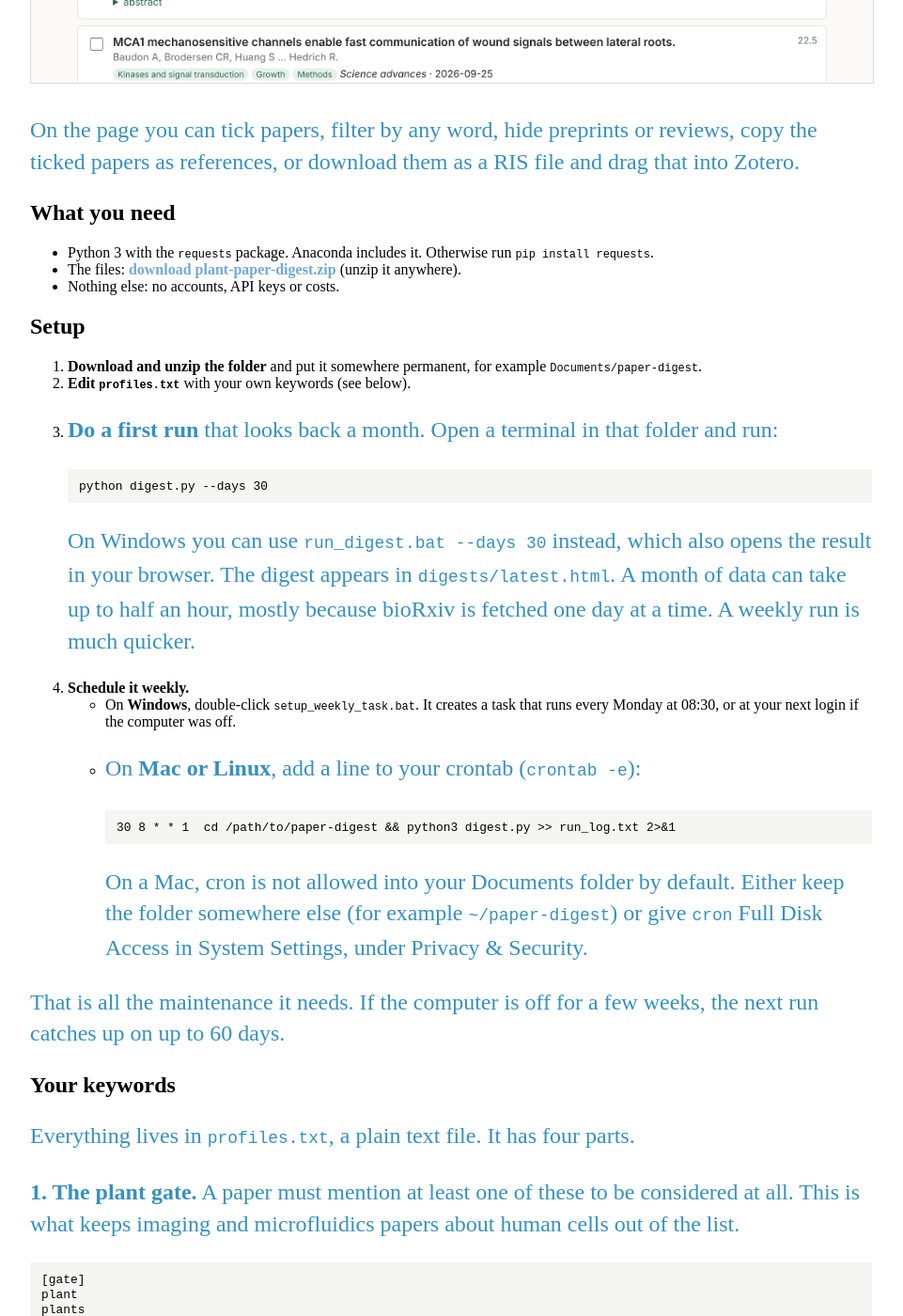
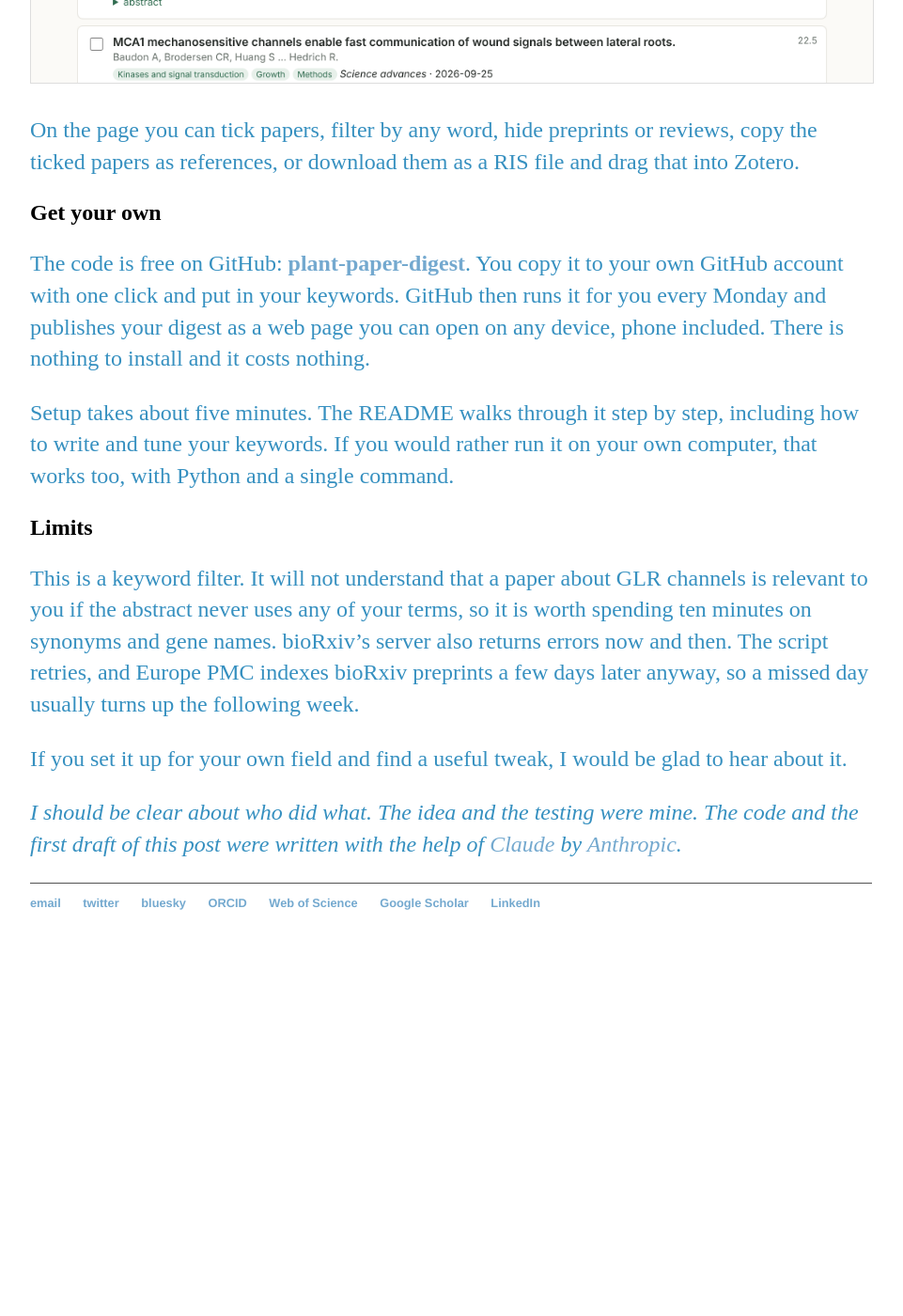
Before and after one commit to milanzupunski/milanzupunski.github.io, a Jekyll site: the page built from _posts/2026-10-08-plant-paper-digest.md, in a window 1280 px wide and 1400 px high, scrolled down 1852 px. Shown: the whole window at 94% size, without its empty margins (160-1121 px from the left). Built offline with Jekyll 4.4.1, drawn with Linux system fonts in a browser that asks for light colours; after the commit the page ends 2880 px from its top, so only the background shows below that; some of the changed text lies outside the part shown.

Commit message:
Paper digest post: point to the GitHub template
Setup instructions now live in the plant-paper-digest README; the
post keeps the story and links there. Removes the old zip bundle.

Co-Authored-By: Claude Opus 5.5 <noreply@anthropic.com>
Claude-Session: https://claude.ai/code/session_01EVEu49wjJq7UUv7ciGitSx

````diff
--- a/_posts/2026-10-08-plant-paper-digest.md
+++ b/_posts/2026-10-08-plant-paper-digest.md
@@ -16,7 +16,7 @@ For a while now I have had the feeling that I am losing track of the plant biolo
 
 The reason is fairly simple. Social media shows you what someone decided to post, and search engines show you what is popular. Neither gives you a complete list of what was published last week. So I built a small script that goes to the indexing databases directly, filters by keywords, and gives me one page per week that I can curate in about twenty minutes.
 
-Here is how it works and how to set it up for your own field.
+Here is how it works, and how to get your own.
 
 ## What it does
 
@@ -34,112 +34,11 @@ On my first 30-day test run, the three sources returned about 18,000 unique reco
 
 On the page you can tick papers, filter by any word, hide preprints or reviews, copy the ticked papers as references, or download them as a RIS file and drag that into Zotero.
 
-## What you need
+## Get your own
 
-- Python 3 with the `requests` package. Anaconda includes it. Otherwise run `pip install requests`.
-- The files: **[download plant-paper-digest.zip](/docs/assets/plant-paper-digest.zip)** (unzip it anywhere).
-- Nothing else: no accounts, API keys or costs.
+The code is free on GitHub: **[plant-paper-digest](https://github.com/milanzupunski/plant-paper-digest)**. You copy it to your own GitHub account with one click and put in your keywords. GitHub then runs it for you every Monday and publishes your digest as a web page you can open on any device, phone included. There is nothing to install and it costs nothing.
 
-## Setup
-
-1. **Download and unzip the folder** and put it somewhere permanent, for example `Documents/paper-digest`.
-2. **Edit `profiles.txt`** with your own keywords (see below).
-3. **Do a first run** that looks back a month. Open a terminal in that folder and run:
-
-   ```
-   python digest.py --days 30
-   ```
-
-   On Windows you can use `run_digest.bat --days 30` instead, which also opens the result in your browser. The digest appears in `digests/latest.html`. A month of data can take up to half an hour, mostly because bioRxiv is fetched one day at a time. A weekly run is much quicker.
-
-4. **Schedule it weekly.**
-   - On **Windows**, double-click `setup_weekly_task.bat`. It creates a task that runs every Monday at 08:30, or at your next login if the computer was off.
-   - On **Mac or Linux**, add a line to your crontab (`crontab -e`):
-
-     ```
-     30 8 * * 1  cd /path/to/paper-digest && python3 digest.py >> run_log.txt 2>&1
-     ```
-
-     On a Mac, cron is not allowed into your Documents folder by default. Either keep the folder somewhere else (for example `~/paper-digest`) or give `cron` Full Disk Access in System Settings, under Privacy & Security.
-
-That is all the maintenance it needs. If the computer is off for a few weeks, the next run catches up on up to 60 days.
-
-## Your keywords
-
-Everything lives in `profiles.txt`, a plain text file. It has four parts.
-
-**1. The plant gate.** A paper must mention at least one of these to be considered at all. This is what keeps imaging and microfluidics papers about human cells out of the list.
-
-```
-[gate]
-plant
-plants
-Arabidopsis
-rice
-seedling*
-chloroplast*
-# add your organisms here
-```
-
-**2. Topic sections.** Each section becomes a heading in the digest. A paper goes into the section where it scores highest. Put your own topics here:
-
-```
-[section: YOUR TOPIC 1]
-your term | 2
-another term* | 1
-ACRONYM | 1.5
-
-[section: YOUR TOPIC 2]
-...
-```
-
-Some rules for writing terms:
-
-| You write | It matches |
-|---|---|
-| `root hair` | "root hair" and "root-hair" |
-| `stoma*` | stoma, stomata, stomatal |
-| `ROS` | only uppercase ROS (all-caps terms are case-sensitive) |
-| <code>calcium &#124; 2</code> | weight 2 (the default is 1) |
-| `re:PIN\d+` | a regular expression, here PIN1, PIN2 and so on |
-
-A term found in the title counts double. Give broad words like "growth" or "development" a low weight (0.5) and the specific ones you really care about a high weight (2 to 3). In my file, terms like GCaMP, RootChip and extracellular ATP carry the most weight.
-
-**3. Boosts and penalties.** Boosts add to the score without defining a section. Penalties push off-topic papers down:
-
-```
-[boost]
-Arabidopsis | 0.5
-
-[penalty]
-patients | 5
-plant extract* | 4
-cultivar* | 2
-```
-
-**4. Journals.** The list that Crossref checks directly, as `ISSN | name | plant/any`. Mark a journal `plant` if every paper in it counts as a plant paper. Mark it `any` if its papers must pass the gate.
-
-## Tweaks
-
-These are the settings I found myself adjusting:
-
-- **Too many papers?** Raise `min_score` in the `[settings]` block. In my case 6 gave about 185 papers a week, 8 about 125, and 10 about 75.
-- **Whole fields you don't want.** Add a `[journal penalty]` block. Applied plant pathology and agronomy journals flooded my first run, so I penalize them:
-
-  ```
-  [journal penalty]
-  Plant Disease | 4
-  Phytopathology | 4
-  =Plant Pathology | 3
-  ```
-
-  The `=` means exact name, so `=Plant Pathology` does not also penalize *Molecular Plant Pathology*.
-- **A paper you expected is missing.** Run `python digest.py --ignore-seen --days 30`. Look at the "matched:" line under similar papers to see which terms fire, then add the term that is missing.
-- **Reviews crowding the top.** Reviews mention many keywords, so they score high. Use the "hide reviews" checkbox on the page.
-- **Old papers showing up.** Europe PMC sometimes indexes old papers in bulk. `max_age_days` (default 365) drops anything published longer ago than that.
-- **Only new preprints, or revisions too.** Change `biorxiv_new_only` in the settings block.
-- **Windows opens the page in Acrobat or Word.** That means .html files are set to open with that program. Right-click the file, choose *Open with*, then *Choose another app*, pick your browser and click *Always*.
-- **A journal always returns zero.** The run report at the bottom of each digest lists journals with no papers. If one stays at zero for a few weeks, its ISSN is probably wrong.
+Setup takes about five minutes. The README walks through it step by step, including how to write and tune your keywords. If you would rather run it on your own computer, that works too, with Python and a single command.
 
 ## Limits
 
````
Also changed, not shown: 1 other file.
